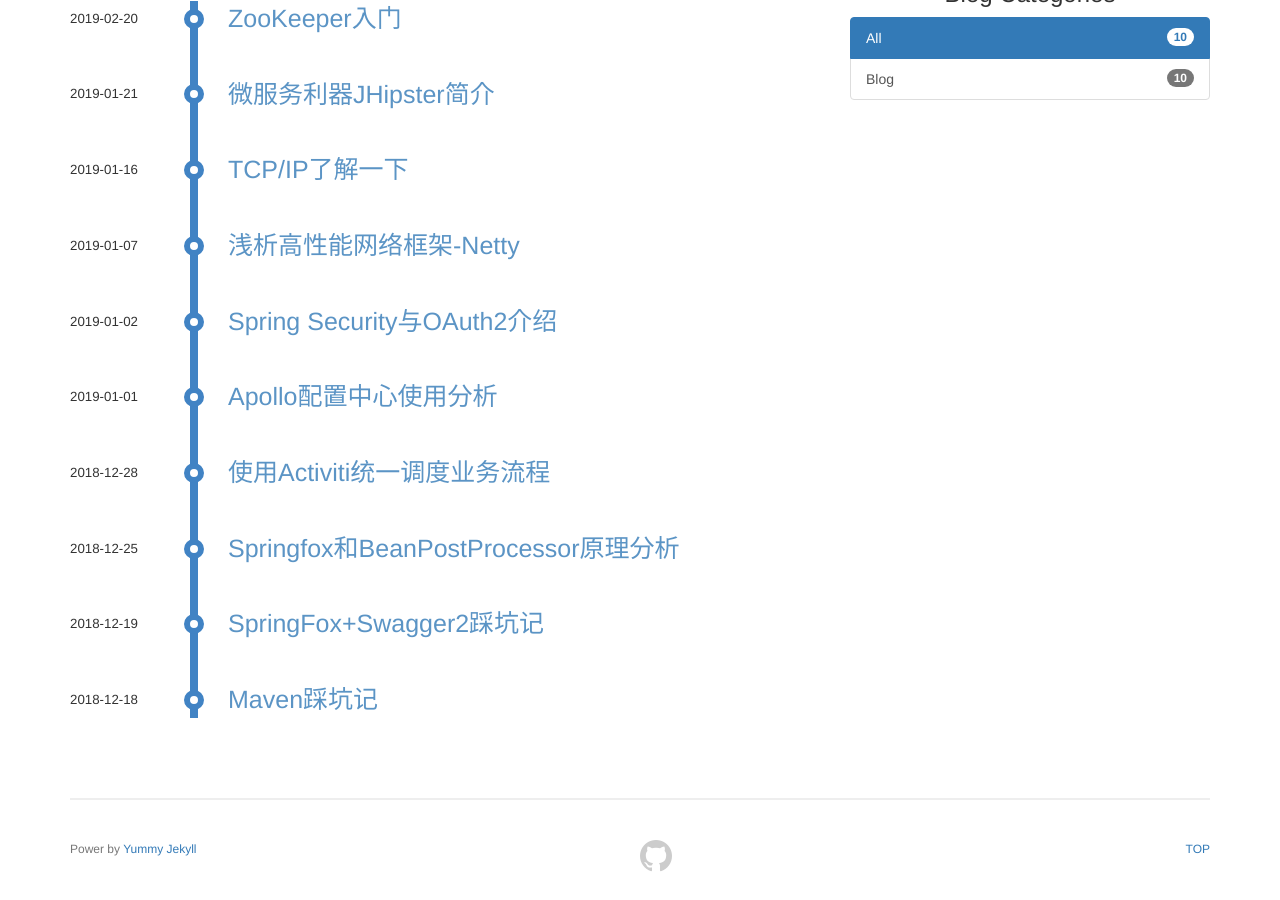
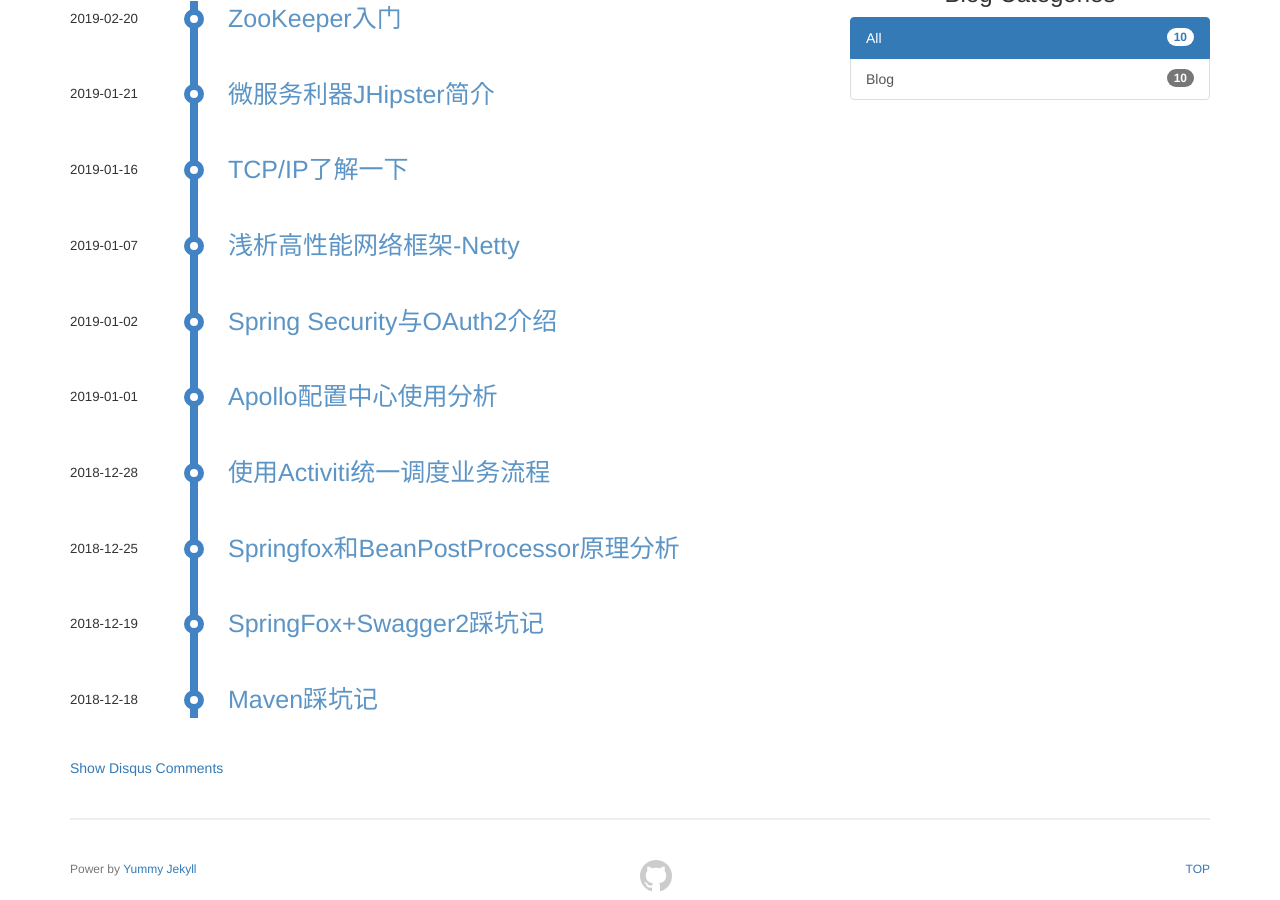
Before and after one commit to kookx/kookx.github.io, a Jekyll site: the page built from blog.md, in a window 1280 px wide and 900 px high, scrolled down 502 px. Built offline with Jekyll 4.4.1, drawn with Linux system fonts in a browser that asks for light colours; comment, search, counter and statistics services are not loaded; some of the changed lines change nothing that is shown.

Commit message:
Update disqus-comments.html

```diff
--- a/_includes/disqus-comments.html
+++ b/_includes/disqus-comments.html
@@ -1,4 +1,4 @@
-{% if site.enable_comments != false and page.comments%}
+{% if site.enable_comments != false %}
 
   {% if site.comments_provider != 'disqus' and site.lazy_load_disqus and site.disqus and site.disqus.username %}
     <a href="#" class="show_disqus_comment" onclick="return false;">Show Disqus Comments</a>
```
